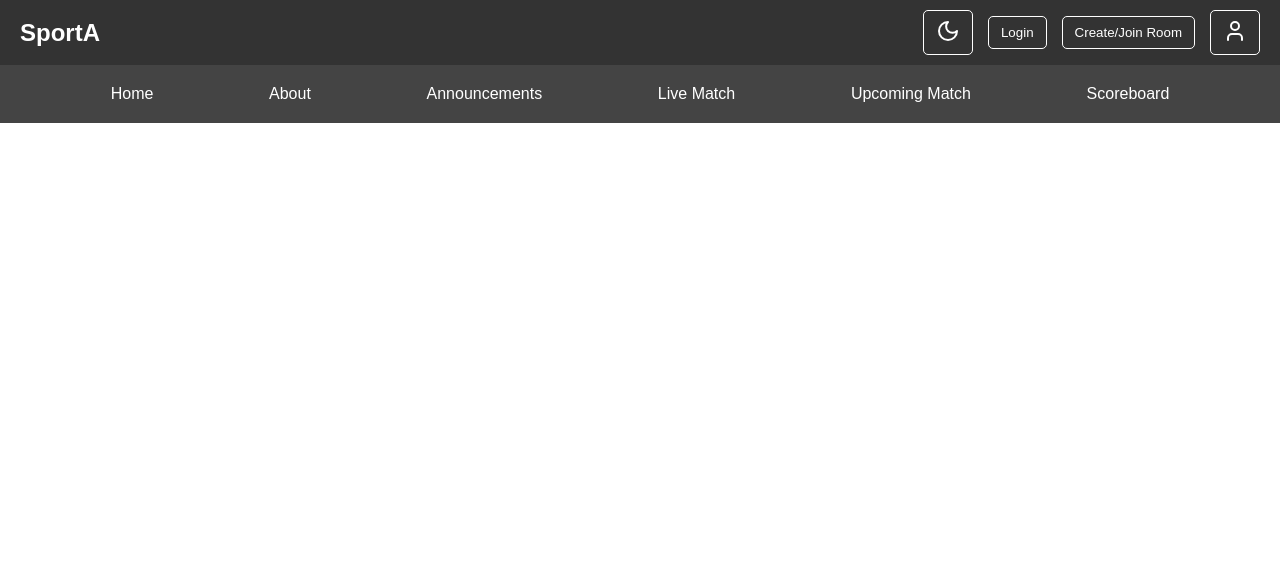
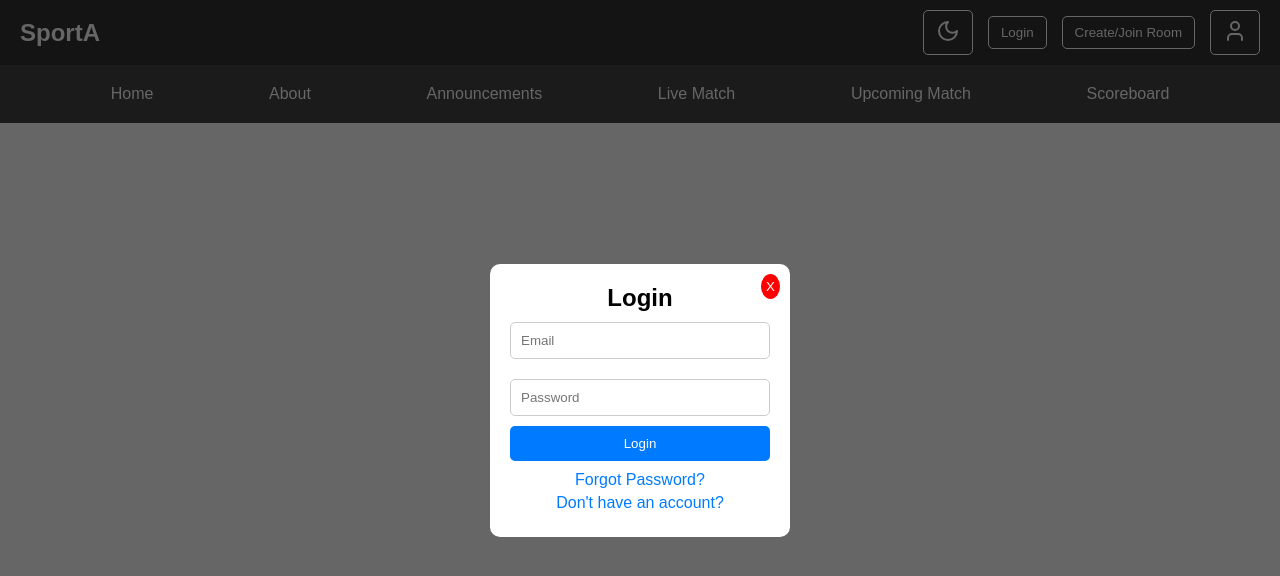
Before and after one commit to Nawaz543/sportA, a React (Vite) app: page / in a window 1280 px wide. Both pictures are taken after a click on the button "Login". Shown: the top 576 px of the page. Built offline with nearby package versions, Linux system fonts and the light colour scheme.

Commit message:
Login page setup

```diff
--- a/src/App.jsx
+++ b/src/App.jsx
@@ -1,8 +1,13 @@
+import { useState } from "react";
+import Login from "./Login";
 import Navbar from "./Navbar";
 
 function App(){
+  const [showLogin, setShowLogin] = useState(false);
+
   return <>
-    <Navbar/>
+     <Navbar onLoginClick={() => setShowLogin(true)} />
+     {showLogin && <Login onClose={() => setShowLogin(false)} />}
   </>
 }
 
--- /dev/null
+++ b/src/Login.css
@@ -0,0 +1,62 @@
+/* Login.css */
+.overlay {
+    position: fixed;
+    top: 0;
+    left: 0;
+    width: 100%;
+    height: 100%;
+    background: rgba(0, 0, 0, 0.6);
+    display: flex;
+    justify-content: center;
+    align-items: center;
+  }
+
+  .login-box {
+    background: white;
+    padding: 20px;
+    border-radius: 10px;
+    text-align: center;
+    position: relative;
+    width: 300px;
+  }
+
+  .input-box {
+    width: 100%;
+    padding: 10px;
+    margin: 10px 0;
+    border: 1px solid #ccc;
+    border-radius: 5px;
+  }
+
+  .login-btn {
+    width: 100%;
+    padding: 10px;
+    background: #007bff;
+    color: white;
+    border: none;
+    border-radius: 5px;
+    cursor: pointer;
+  }
+
+  .links {
+    margin-top: 10px;
+  }
+
+  .links a {
+    display: block;
+    text-decoration: none;
+    color: #007bff;
+    margin: 5px 0;
+  }
+
+  .close-btn {
+    position: absolute;
+    top: 10px;
+    right: 10px;
+    background: red;
+    color: white;
+    border: none;
+    padding: 5px;
+    border-radius: 50%;
+    cursor: pointer;
+  }
--- /dev/null
+++ b/src/Login.jsx
@@ -0,0 +1,20 @@
+import { useState } from "react";
+import "./Login.css";
+
+export default function Login({ onClose }) {
+  return (
+    <div className="overlay">
+      <div className="login-box">
+        <h2>Login</h2>
+        <input type="email" placeholder="Email" className="input-box" />
+        <input type="password" placeholder="Password" className="input-box" />
+        <button className="login-btn">Login</button>
+        <div className="links">
+          <a href="#">Forgot Password?</a>
+          <a href="#">Don't have an account?</a>
+        </div>
+        <button className="close-btn" onClick={onClose}>X</button>
+      </div>
+    </div>
+  );
+}
--- a/src/Navbar.jsx
+++ b/src/Navbar.jsx
@@ -2,7 +2,7 @@ import { useState } from "react";
 import { Sun, Moon, User, LogIn } from "lucide-react";
 import "./Navbar.css";
 
-export default function Navbar() {
+export default function Navbar({onLoginClick}) {
   const [darkMode, setDarkMode] = useState(false);
 
   const toggleDarkMode = () => {
@@ -19,7 +19,7 @@ export default function Navbar() {
           <button onClick={toggleDarkMode} className="toggle-button">
             {darkMode ? <Sun /> : <Moon />}
           </button>
-          <button className="nav-btn">Login</button>
+          <button onClick={onLoginClick} className="nav-btn">Login</button>
           <button className="nav-btn">Create/Join Room</button>
           <button className="nav-btn">
             <User />
```
